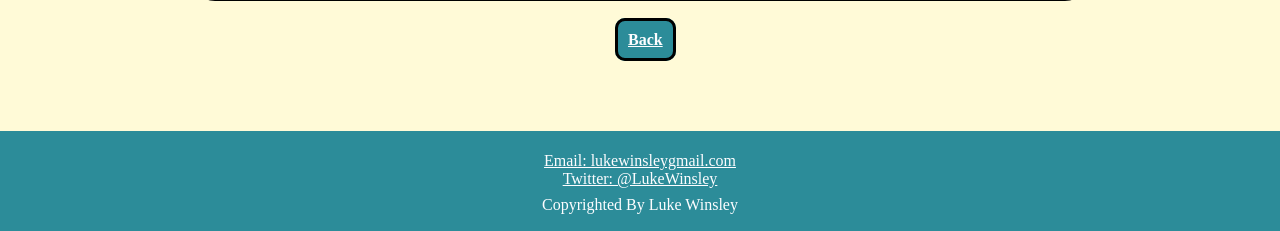
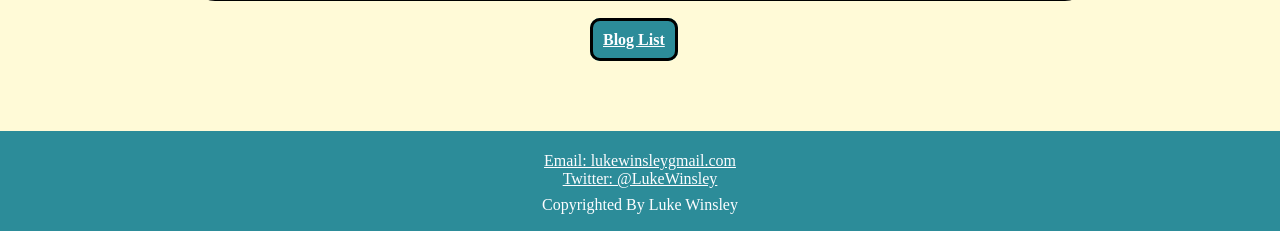
Before and after one commit to LukeW20/my-website, a PHP site: page /articlepage.php?blog=1 in a window 1280 px wide. Shown: the part 1136-1367 px from the top of the page. Run offline with PHP 8.4, Linux system fonts and the light colour scheme; data that the repository does not hold is empty; some libraries are stand-ins or nearby versions.

Commit message:
changed back button on article page

```diff
--- a/articlepage.php
+++ b/articlepage.php
@@ -44,7 +44,7 @@ $blogpost = $blogposts[$id];
         ?>
     </div>
     <div id="backbutton">
-        <div> <a href="bloglistpage.php"> Back </a> </div>
+        <div> <a href="bloglistpage.php"> Blog List </a> </div>
     </div>
     </div>
     <div id="footer">
--- a/css/mainbody.css
+++ b/css/mainbody.css
@@ -462,7 +462,7 @@ body {
 }
 
 #backbutton {
-	width: 50px;
+	width: 100px;
 	height: 100px;
 	margin: auto;
 }
```
